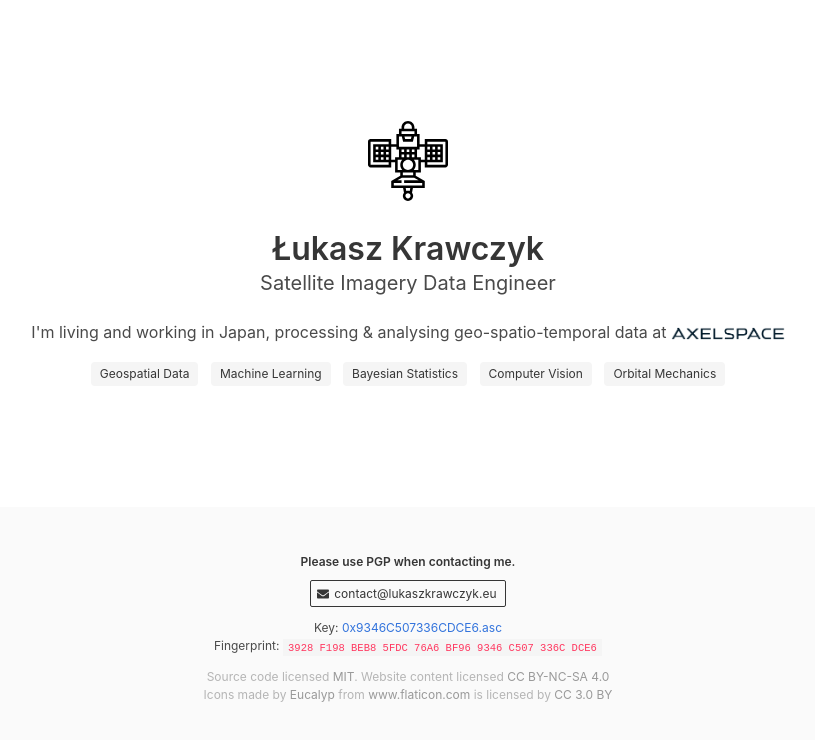
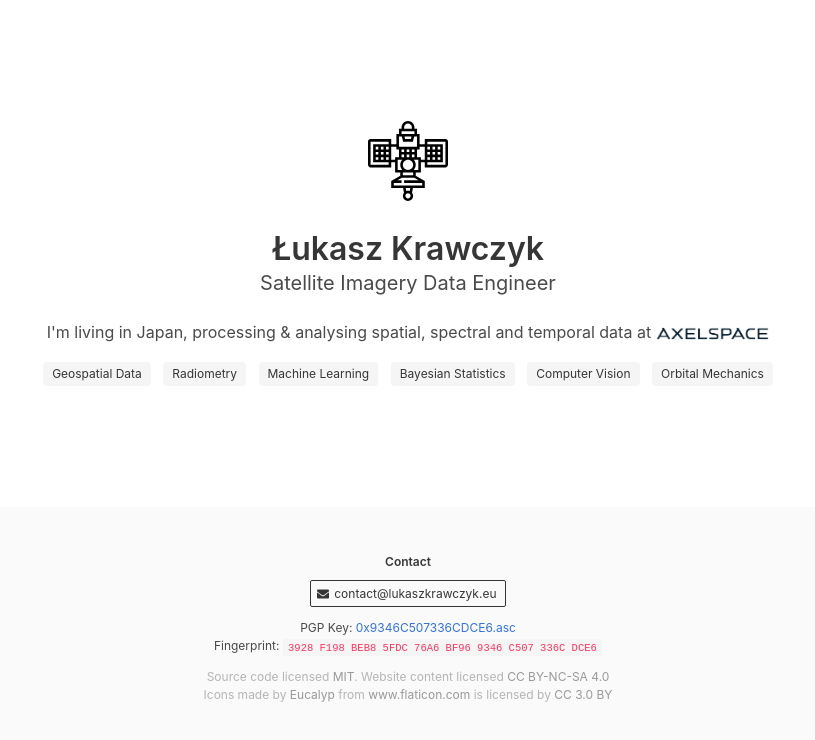
Before and after one commit to uhho/uhho.github.io, a plain HTML site: page index.html in a window 1280 px wide. Shown: the whole page, without its empty margins (232-1047 px from the left). Drawn offline with nearby package versions, Linux system fonts and the light colour scheme.

Commit message:
Update index.html

```diff
--- a/index.html
+++ b/index.html
@@ -41,9 +41,10 @@
           <h2 class="subtitle">Satellite Imagery Data Engineer</h2>
 
           <div class="content has-text-centered">
-            <p>I'm living and working in Japan, processing & analysing geo-spatio-temporal data at <a href="https://www.axelspace.com" target="_blank"><img src="./images/axelspace_logo.png" class="axelspace_logo"/></a></p>
+            <p>I'm living in Japan, processing & analysing spatial, spectral and temporal data at <a href="https://www.axelspace.com" target="_blank"><img src="./images/axelspace_logo.png" class="axelspace_logo"/></a></p>
             <div class="tags" style="display: block">
               <span class="tag is-light">Geospatial Data</span>
+              <span class="tag is-light">Radiometry</span>
               <span class="tag is-light">Machine Learning</span>
               <span class="tag is-light">Bayesian Statistics</span>
               <span class="tag is-light">Computer Vision</span>
@@ -55,7 +56,7 @@
 
       <footer class="footer">
         <div class="content is-small has-text-centered">
-          <h6>Please use PGP when contacting me.</h6>
+          <h6>Contact</h6>
           <p>
             <a class="button is-small is-dark is-outlined" href="mailto:user_domain" onclick="this.href=this.href.replace(/user/,'contact').replace(/_/,'&#64;').replace(/domain/,'lukaszkrawczyk&#46;eu')">
               <span class="icon is-small"><i class="fas fa-envelope"></i></span>
@@ -63,7 +64,7 @@
             </a>
           </p>
           <p>
-            Key: <a href="./pgp/0x9346C507336CDCE6.asc">0x9346C507336CDCE6.asc</a><br/>
+            PGP Key: <a href="./pgp/0x9346C507336CDCE6.asc">0x9346C507336CDCE6.asc</a><br/>
             Fingerprint: <code>3928 F198 BEB8 5FDC 76A6 BF96 9346 C507 336C DCE6</code>
           </p>
 
```
